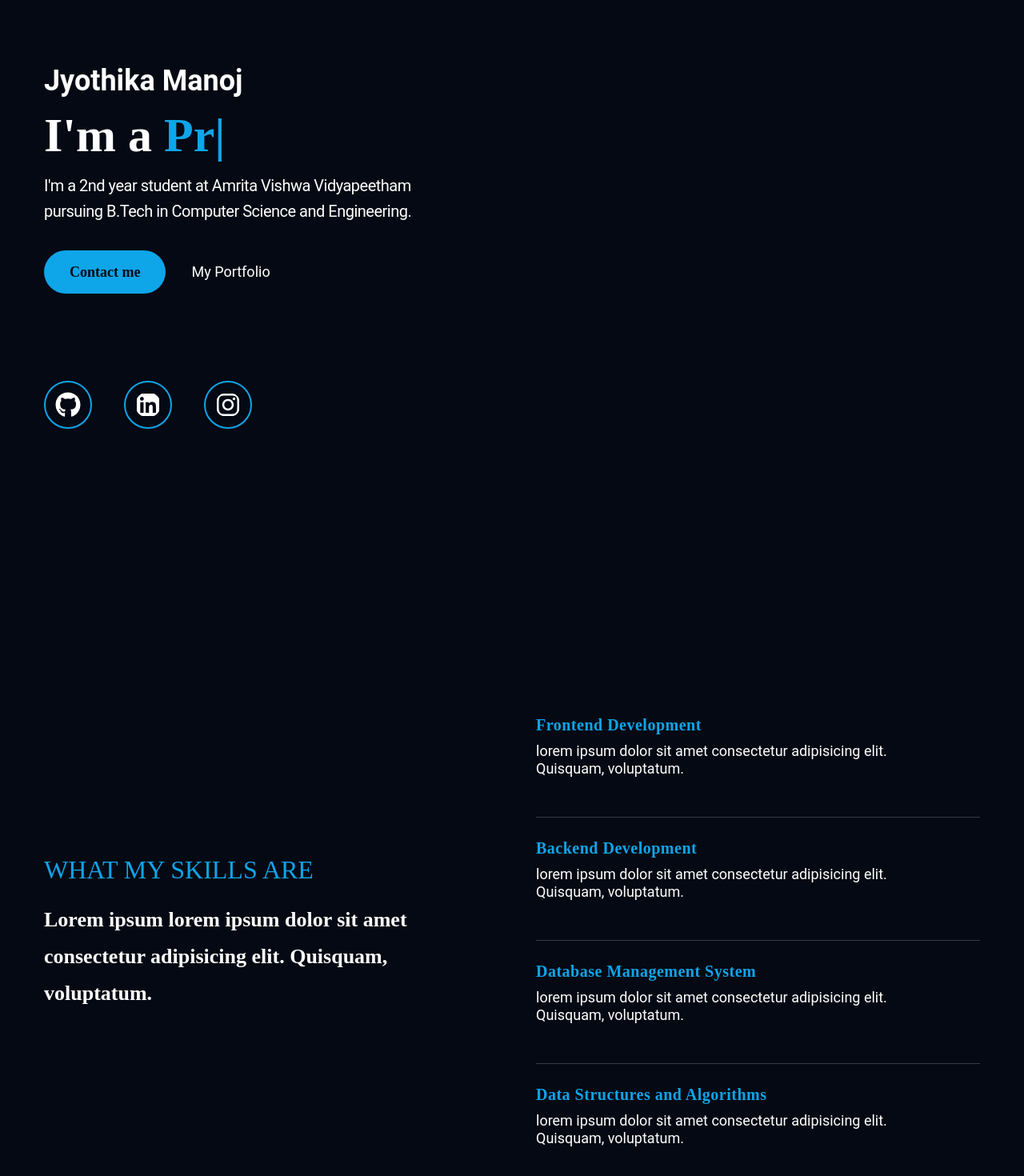
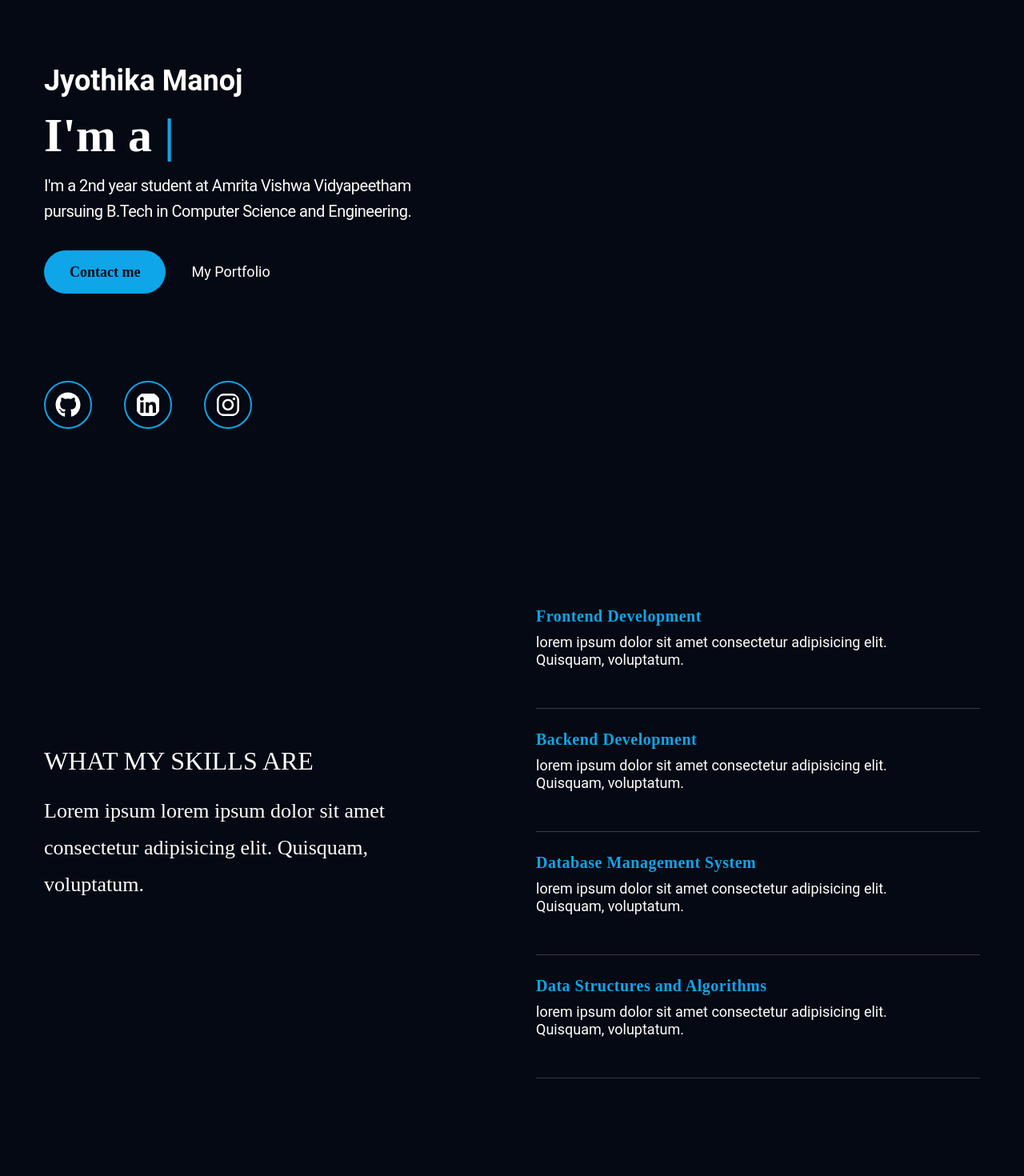
Before and after one commit to jyothika8141/My-Portfolio, a React (Create React App) app: page / in a window 1280 px wide. Shown: the part 200-1670 px from the top of the page at 80% size. Built offline with nearby package versions, Linux system fonts and the light colour scheme.

Commit message:
<Day-5>---<Made layouts responsive>

```diff
--- a/src/components/Main.jsx
+++ b/src/components/Main.jsx
@@ -4,7 +4,15 @@ import {motion} from 'framer-motion'
 import {fadeIn} from '../variants'
 import { TypeAnimation } from 'react-type-animation'
 
+import { useState, useEffect } from 'react';
+
 const Main = () => {
+  const [animationPlayed, setAnimationPlayed] = useState(false);
+
+  useEffect(() => {
+    // Play the animations once on component mount
+    setAnimationPlayed(true);
+  }, []);
   // const image = require('../assets/mmee.png')
   return (
     <section className='section minh-[85vh] lg:min-h-[70vh] flex items-center' id='home'>
@@ -16,6 +24,7 @@ const Main = () => {
               initial='hidden'
               whileInView={'show'}
               viewPort={{once:false, amount: 0.7}}
+              animate={animationPlayed ? 'show' : 'hidden'} // Use animate prop for controlled animation
               className='text-2xl font-bold leading-[0.8] lg:text-4xl'
             >
               Jyothika <span>Manoj</span>
@@ -25,6 +34,7 @@ const Main = () => {
                initial='hidden'
                whileInView={'show'}
                viewPort={{once:false, amount: 0.7}}
+               animate={animationPlayed ? 'show' : 'hidden'}
                className='mb-8 mt-8 font-primary text-[36px] lg:text-[60px] leadign-[1] font-semibold'
             >
               <span>I'm a </span>
@@ -48,6 +58,7 @@ const Main = () => {
                initial='hidden'
                whileInView={'show'}
                viewPort={{once:false, amount: 0.7}}
+               animate={animationPlayed ? 'show' : 'hidden'} // Use animate prop for controlled animation
                className='mb-8 max-w-lg mx-auto lg:mx-0'
             >
               <span   className='text-xl tracking-tight'>I'm a 2nd year student at Amrita Vishwa Vidyapeetham pursuing B.Tech in Computer Science and Engineering.</span>
@@ -57,6 +68,7 @@ const Main = () => {
               initial='hidden'
               whileInView={'show'}
               viewPort={{once:false, amount: 0.7}}
+              animate={animationPlayed ? 'show' : 'hidden'} // Use animate prop for controlled animation
               className='flex max-w-max mx-auto lg:mx-0 items-center gap-x-8 mb-12'
             >
               <button className='btn btn-sm lg:btn-lg'>Contact me</button>
@@ -67,9 +79,10 @@ const Main = () => {
               initial='hidden'
               whileInView={'show'}
               viewPort={{once:false, amount: 0.7}}
+              animate={animationPlayed ? 'show' : 'hidden'} // Use animate prop for controlled animation
               className='flex items-center gap-x-10 max-w-max lg:absolute lg:bottom-16 lg:mx-0 mx-auto'
             >
-              <a href='#'>
+              <a href='https://github.com/jyothika8141'>
                 <FaGithub className='text-5xl p-1.5 border-sky-500 border-2 rounded-full lg:text-6xl lg:p-3' />
               </a>
               <a href='#'>
@@ -87,6 +100,7 @@ const Main = () => {
             initial='hidden'
             whileInView={'show'}
             viewPort={{once:false, amount: 0.7}}
+            animate={animationPlayed ? 'show' : 'hidden'} // Use animate prop for controlled animation
             className='lg:flex hidden flex-1 max-w-[320px] lg:max-w-[480px]'
           >
             {/* <img src={image} style={{borderRadius:20, borderTopRightRadius:100, borderBottomLeftRadius:100 }} alt="" /> */}
--- a/src/components/Project.jsx
+++ b/src/components/Project.jsx
@@ -8,7 +8,7 @@ const Project = () => {
   const dbms = require('../assets/dbms.webp')
 
   return (
-    <section className='section h-screen mt-40 mb-80 lg:-my-10 xl:my-10' id='project'>
+    <section className='section h-screen mt-96 mb-80 lg:-my-10 xl:my-10' id='project'>
       <div className='container mx-auto'>
         <div className='flex lg:flex-row flex-col gap-x-10'>
         <motion.div
@@ -19,7 +19,7 @@ const Project = () => {
             className='flex-1 flex flex-col gap-y-12 mb-10 lg:mb-0'
           >
             <div className='lg:py-12 xl:py-20 pr-10'>
-              <h2 className='h2 leading-tight xl:py-1.5'>
+              <h2 className='text-center h2 leading-tight lg:text-left xl:py-1.5'>
                 My Projects
               </h2>
               <p>
--- a/src/components/Skills.jsx
+++ b/src/components/Skills.jsx
@@ -23,19 +23,19 @@ const Skills = () => {
       }
   ]
   return (
-    <section className='section h-screen mt-24' id='skills'>
+    <section className='section h-screen my-48 lg:-mt-10 lg:-mb-10' id='skills'>
       <div className='container mx-auto'>
-        <div className='flex-1 flex justify-start items-center lg:flex-row'>
+        <div className='flex flex-col justify-start items-center lg:flex-row'>
           <div className='mr-40'>
           <motion.div
             variants={fadeIn('right', 0.5)}
             initial='hidden'
             whileInView={'show'}
             viewPort={{once:false, amount: 0.3}}
-            className='flex-1 lg:bg-services lg:bg-bottom bg-no-repeat mix blend-lighten mb-12 lg:mb-0'
+            className='flex-1 pl-20 md:pl-32 lg:pl-0 lg:bg-services lg:bg-bottom bg-no-repeat mix blend-lighten mb-12 lg:mb-0'
           >
-            <h2 className='h2 text-sky-500 mb-6'>What my skills are</h2>
-            <h3 className='h3 max-w-[455px] mb-16'>Lorem ipsum lorem ipsum dolor sit amet consectetur adipisicing elit. Quisquam, voluptatum.</h3>
+            <h2 className='h2 text-center mb-6 md:text-left'>What my skills are</h2>
+            <h3 className='h3 font-normal md:text-left text-center max-w-[455px] mb-16'>Lorem ipsum lorem ipsum dolor sit amet consectetur adipisicing elit. Quisquam, voluptatum.</h3>
           </motion.div>
           {/* <motion.div
             variants={fadeIn('down', 0.6)}
```
